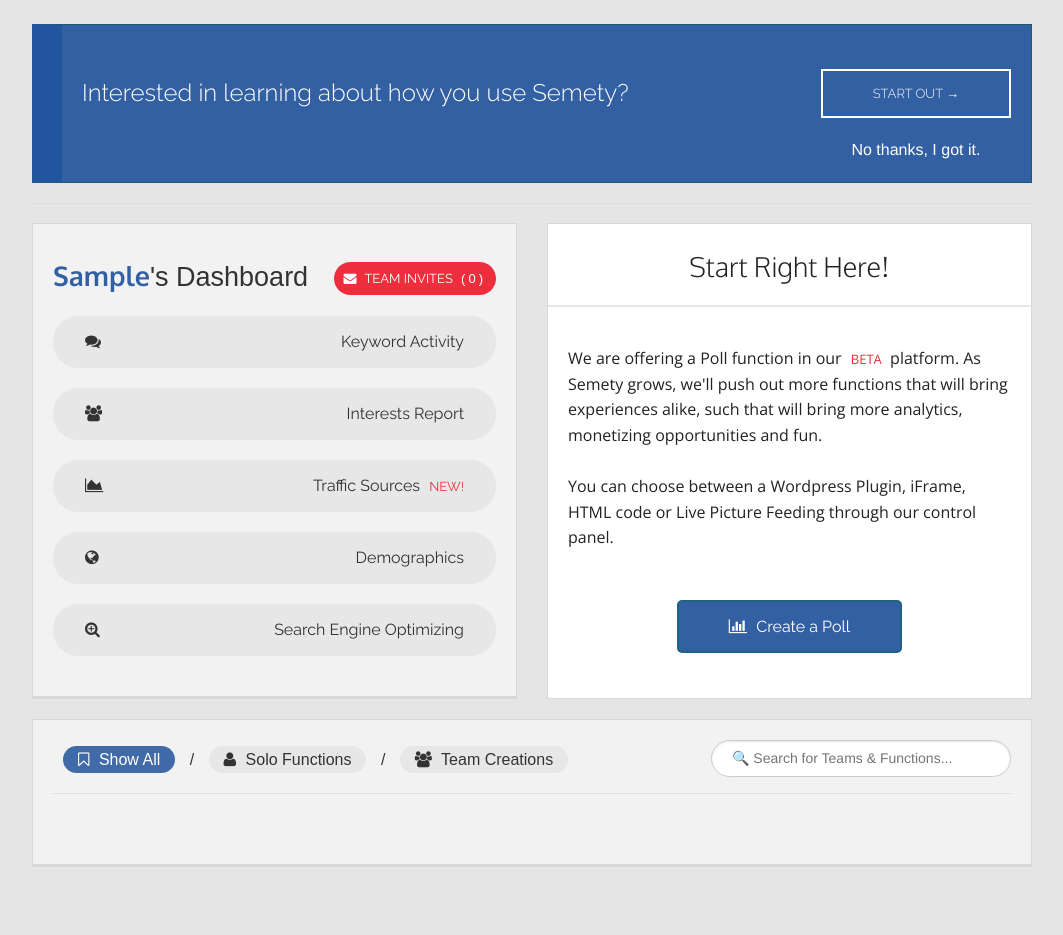
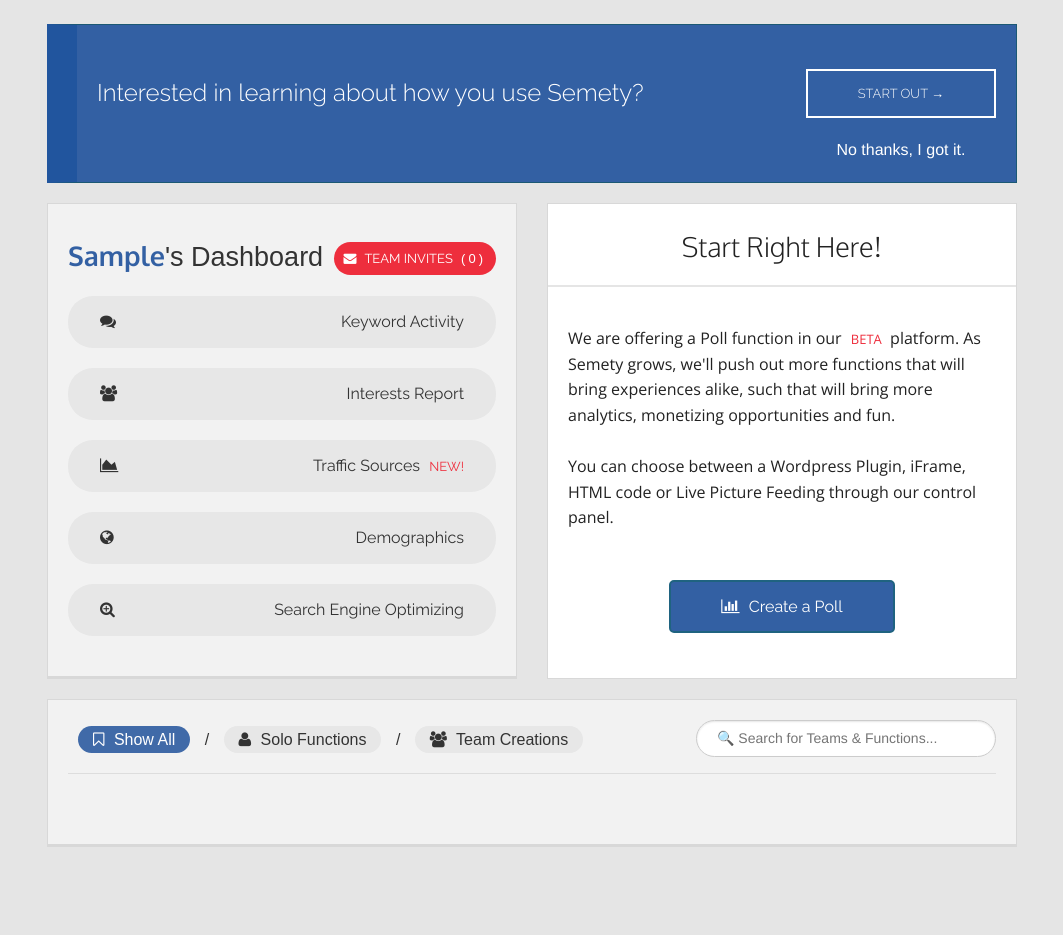
Before and after one commit to JamesJGarner/Survey, a Django app: page / in a window 1280 px wide. Shown: the part 75-1010 px from the top of the page, without its empty margins (108-1171 px from the left). After the commit the page ends 922 px from the top, so only its background shows below. Run offline with Django 3.2, Linux system fonts and the light colour scheme; the visitor is signed in with stand-in values (Sample User, id 1); data that the repository does not hold is empty.

Commit message:
Fixed homepage template, added correct rows and large-12 columns

```diff
--- a/pluginservice/templates/site/homepage.html
+++ b/pluginservice/templates/site/homepage.html
@@ -31,6 +31,7 @@
 		<br>
 		{% if not user.userprofile.tutorial_completed %}
 		<div class="row">
+		<div class="large-12 columns">
 			<div class="panel learnmore"><br/>
 					<div class="left"><h2>Interested in learning about how you use Semety?</h2></div>
 					<div class="right">
@@ -39,9 +40,9 @@
 						<center><a href="#" class="learnmore2">No thanks, I got it.</a></center>
 					</div>
 			</div>
-		<hr>
+			</div>
+		</div>
 		{% endif %}
-
 		<div class="row">
 			<div class="large-6 columns">
 				<div class="panel left">
@@ -70,6 +71,8 @@
 				</div>
 			</div>
 		</div>
+		<div class="row">
+		<div class="large-12 columns">
 		<div class="panel">
 		<h3 class="left joinedteams"><a href="#"><span class="selected"><i class="fa fa-bookmark-o"></i> Show All</span></a> / <a href="#"><span> <i class="fa fa-user"></i> Solo Functions</span></a> / <a href="#"><span> <i class="fa fa-users"></i>  Team Creations</span></a></h3>
 		<div class="right">
@@ -102,7 +105,8 @@
 			</div>
 		<hr class="invisible"/>
 		</div>
-
+	</div>
+</div>
 <br/>
 <br/>
 
```
Lines whose indentation alone changed are shown as unchanged.
